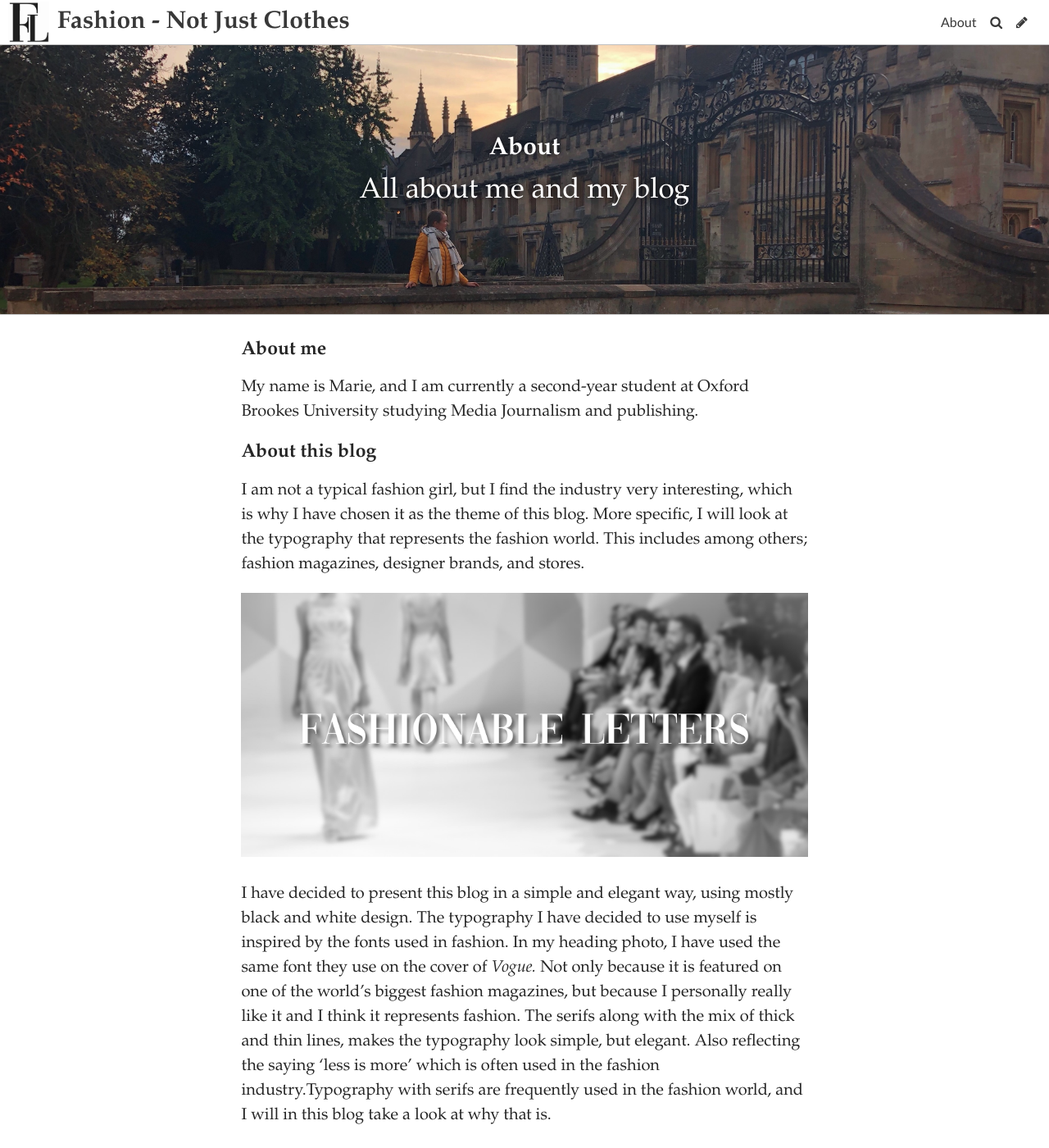
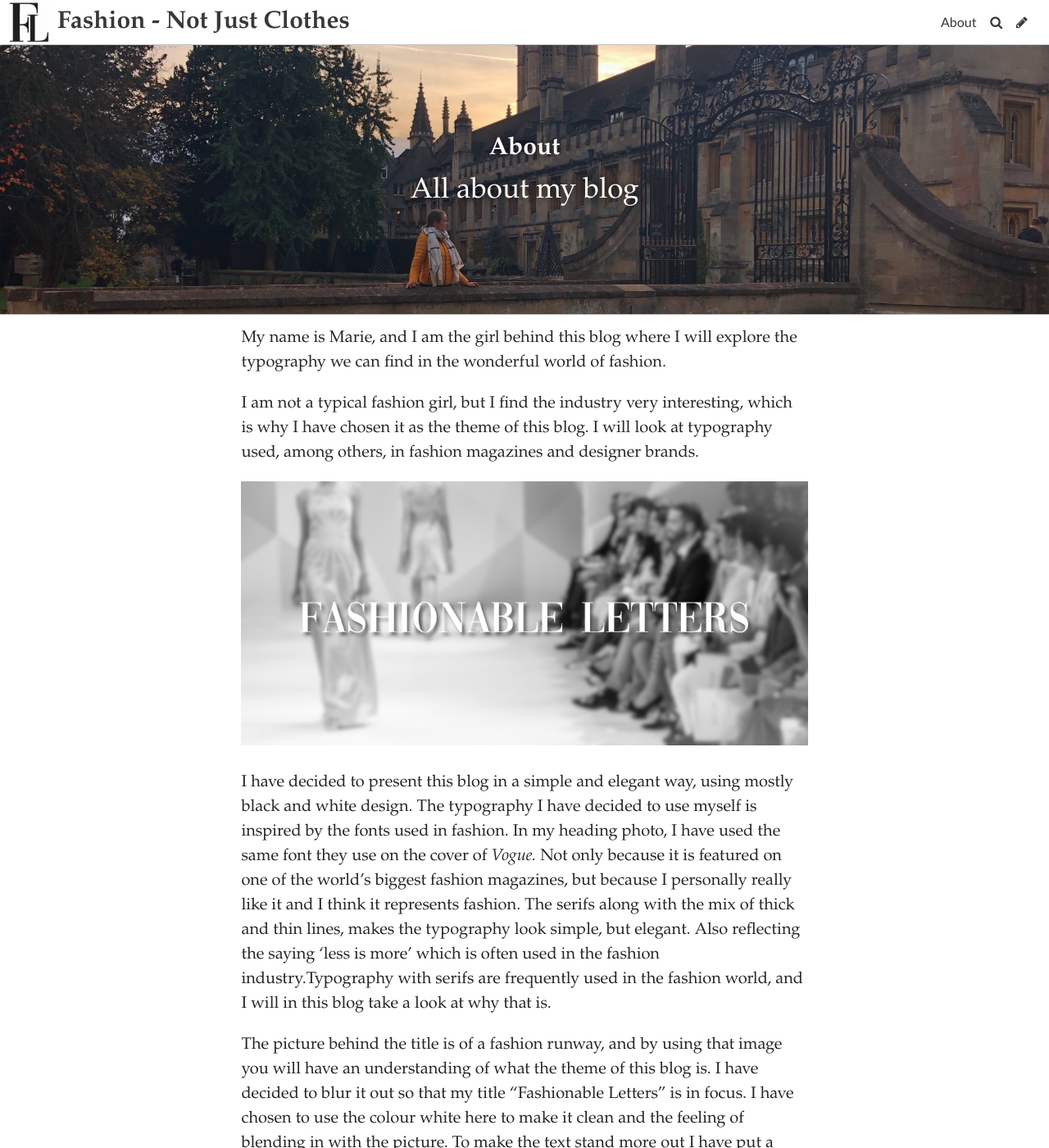
Before and after one commit to Mariehenriksen/fashionabletexts, a Jekyll site: the page built from pages/about.md, in a window 1280 px wide and 1400 px high. Shown: the whole window at 82% size. Built offline with Jekyll 4.4.1, drawn with Linux system fonts in a browser that asks for light colours; some web fonts are replaced; some of the changed text lies outside the part shown.

Commit message:
Update Page “about”

```diff
--- a/pages/about.md
+++ b/pages/about.md
@@ -1,7 +1,7 @@
 ---
 layout: page
 title: About
-subtitle: All about me and my blog
+subtitle: All about my blog
 permalink: /about/
 date: 2020-06-29T15:36:12.231Z
 header_feature_image: ../uploads/afterlightimage.jpg
@@ -10,26 +10,24 @@ tags: null
 description: null
 show: true
 ---
-#### **About me**
+My name is Marie, and I am the girl behind this blog where I will explore the typography we can find in the wonderful world of fashion.
 
-My name is Marie, and I am currently a second-year student at Oxford Brookes University studying Media Journalism and publishing.
-
-#### **About this blog**
-
-I am not a typical fashion girl, but I find the industry very interesting, which is why I have chosen it as the theme of this blog. More specific, I will look at the typography that represents the fashion world. This includes among others; fashion magazines, designer brands, and stores.
+I am not a typical fashion girl, but I find the industry very interesting, which is why I have chosen it as the theme of this blog. I will look at typography used, among others, in fashion magazines and designer brands.
 
 ![](../uploads/yes.jpg)
 
 I have decided to present this blog in a simple and elegant way, using mostly black and white design. The typography I have decided to use myself is inspired by the fonts used in fashion. In my heading photo, I have used the same font they use on the cover of *Vogue.* Not only because it is featured on one of the world’s biggest fashion magazines, but because I personally really like it and I think it represents fashion. The serifs along with the mix of thick and thin lines, makes the typography look simple, but elegant. Also reflecting the saying ‘less is more’ which is often used in the fashion industry.Typography with serifs are frequently used in the fashion world, and I will in this blog take a look at why that is.
 
+The picture behind the title is of a fashion runway, and by using that image you will have an understanding of what the theme of this blog is. I have decided to blur it out so that my title "Fashionable Letters" is in focus. I have chosen to use the colour white here to make it clean and the feeling of blending in with the picture. To make the text stand more out I have put a shadow on it, which also makes it easier to read, and the details in the typography are given more attention.
+
 ### My logo
 
-![](../uploads/skjermbilde-2020-10-07-kl.-15.54.49.png)
+![](../uploads/skjermbilde-2020-10-07-kl.-16.04.11.png)
 
 When it comes to the logo, I have taken inspiration from several typographical fashion logos.
 
-![](../uploads/untitled-4.jpg)
+![](../uploads/untitled-5.jpg)
 
 I have decided to keep my logo very simple with just two black letters representing “Fashionable Letters.” I have used the same typography as in my heading photo to keep the theme. While it may look like just two black letters placed beside each other, it is carefully thought through which you can see in the illustration below.
 
-![](../uploads/skjermbilde-2020-10-07-kl.-15.55.18.png)
+![](../uploads/skjermbilde-2020-10-07-kl.-16.04.36.png)
```
Also changed, not shown: uploads/skjermbilde-2020-10-07-kl.-16.04.11.png (added), uploads/skjermbilde-2020-10-07-kl.-16.04.36.png (added), uploads/untitled-5.jpg (added).
